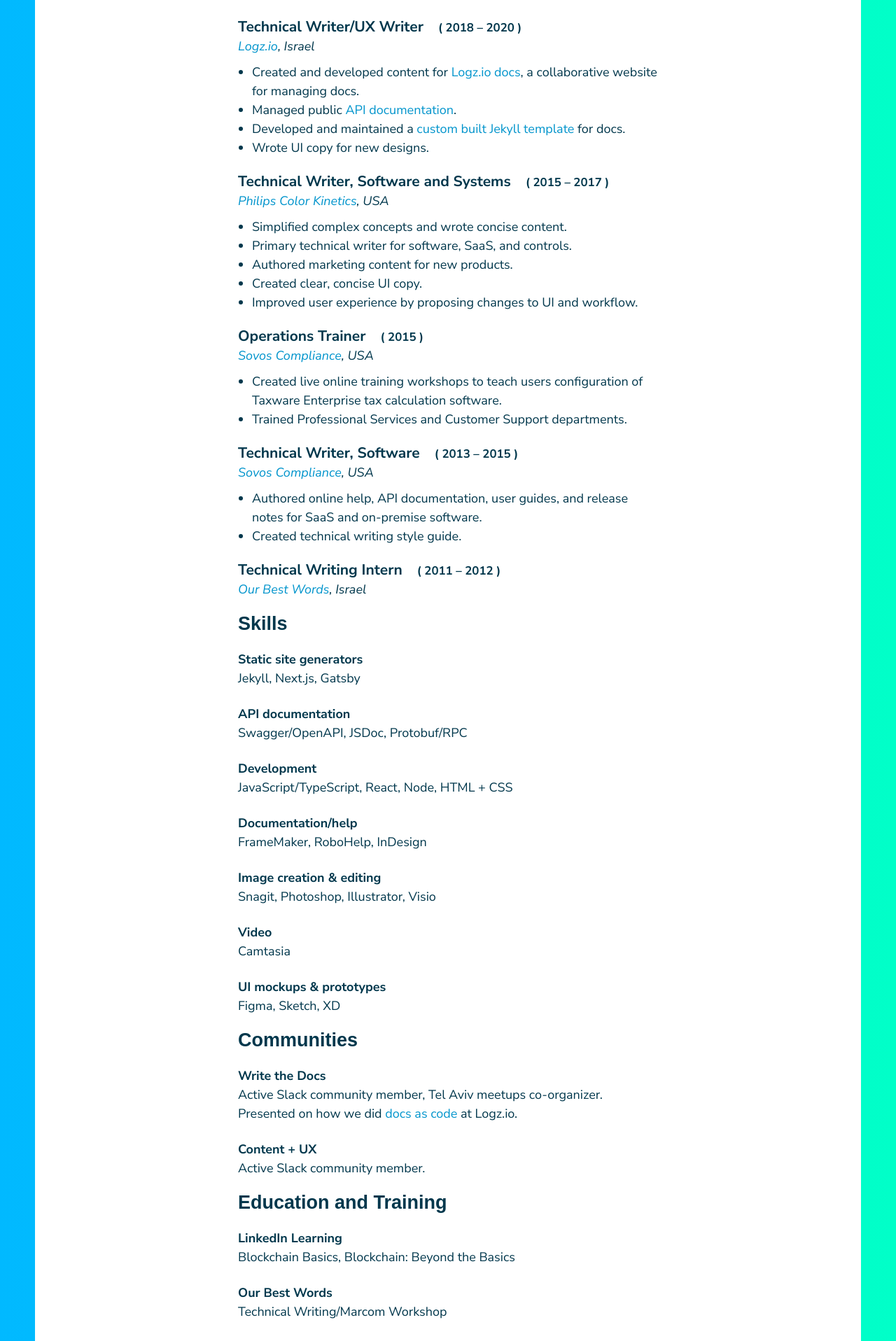
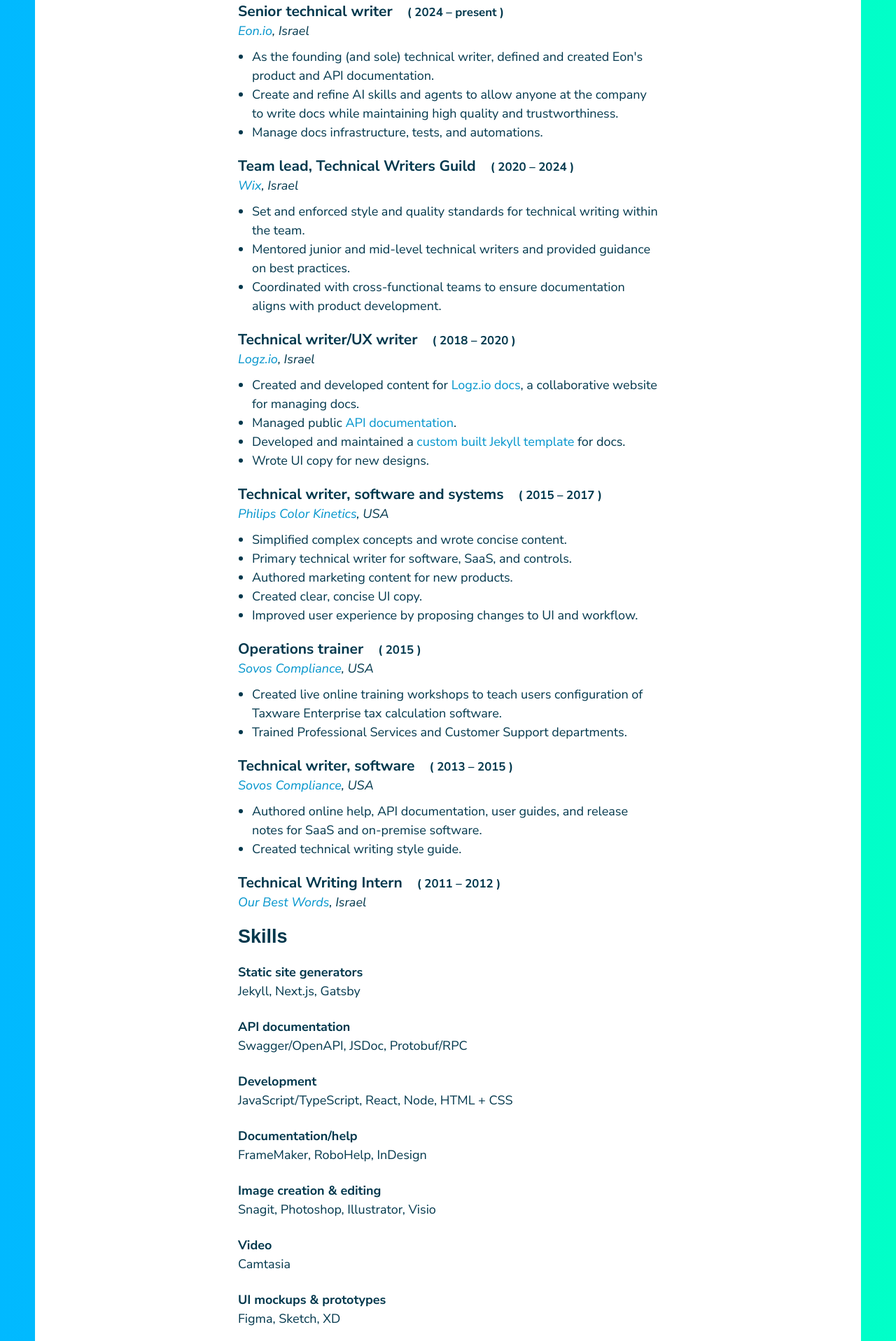
Before and after one commit to imnotashrimp/shalomworld.dev, a Next.js app: page / in a window 1280 px wide. Shown: the part 380-2296 px from the top of the page at 70% size. Built offline with nearby package versions, Linux system fonts and the light colour scheme; a web font is replaced by a local one.

Commit message:
cv content update (#18)
* edit capitalization

* removed linkedin learning

* add wix end date

* add eon

* draft eon

* revise cv

```diff
--- a/data/cv.yaml
+++ b/data/cv.yaml
@@ -1,6 +1,8 @@
 frontmatter:
   name: Shalom Boroda
-  subhead: Technical writer, UX writer, coder. Lover of all things tech.
+  subhead: |
+    Docs engineer, senior API tech writer, team lead, coder, UX writer.
+    Lover of all things tech.
 
 contactInfo:
   # - type: phone
@@ -21,6 +23,10 @@
     display: linkedin.com/in/shalomworld
 
 companies:
+  eon:
+    companyName: Eon.io
+    location: Israel
+    website: https://www.eon.com/
   wix:
     companyName: Wix
     location: Israel
@@ -43,12 +49,24 @@
     website: https://ourbestwords.com/
 
 workExperience:
+  - companyId: eon
+    jobTitle: Senior technical writer
+    startDate: 2024
+    endDate: present
+    items:
+      - As the founding (and sole) technical writer, defined and created Eon's product and API documentation.
+      - Create and refine AI skills and agents to allow anyone at the company to write docs while maintaining high quality and trustworthiness.
+      - Manage docs infrastructure, tests, and automations.
   - companyId: wix
-    jobTitle: API Writer
+    jobTitle: Team lead, Technical Writers Guild
     startDate: 2020
-    endDate: present
+    endDate: 2024
+    items:
+      - Set and enforced style and quality standards for technical writing within the team.
+      - Mentored junior and mid-level technical writers and provided guidance on best practices.
+      - Coordinated with cross-functional teams to ensure documentation aligns with product development.
   - companyId: logzio
-    jobTitle: Technical Writer/UX Writer
+    jobTitle: Technical writer/UX writer
     startDate: 2018
     endDate: 2020
     items:
@@ -57,7 +75,7 @@
       - Developed and maintained a <a href="https://github.com/logzio/logz-docs">custom built Jekyll template</a> for docs.
       - Wrote UI copy for new designs.
   - companyId: ck
-    jobTitle: Technical Writer, Software and Systems
+    jobTitle: Technical writer, software and systems
     startDate: 2015
     endDate: 2017
     items:
@@ -67,13 +85,13 @@
       - Created clear, concise UI copy.
       - Improved user experience by proposing changes to UI and workflow.
   - companyId: sovos
-    jobTitle: Operations Trainer
+    jobTitle: Operations trainer
     date: 2015
     items:
       - Created live online training workshops to teach users configuration of Taxware Enterprise tax calculation software.
       - Trained Professional Services and Customer Support departments.
   - companyId: sovos
-    jobTitle: Technical Writer, Software
+    jobTitle: Technical writer, software
     startDate: 2013
     endDate: 2015
     items:
@@ -132,13 +150,9 @@
     items: Recognized for contributions and proactively setting up Color Kinetics team for success. Awarded quarterly at Philips Color Kinetics.
 
 training:
-  - name: LinkedIn Learning
-    items:
-      - Blockchain Basics
-      - 'Blockchain: Beyond the Basics'
   - name: Our Best Words
     location: 2012, Israel
-    items: Technical Writing/Marcom Workshop
+    items: Technical writing and marketing communication workshop
   - name: University of Massachusetts, Amherst
     location: 2011, USA
     items: BA, Early Care and Education
```
Also changed, not shown: next-env.d.ts.
